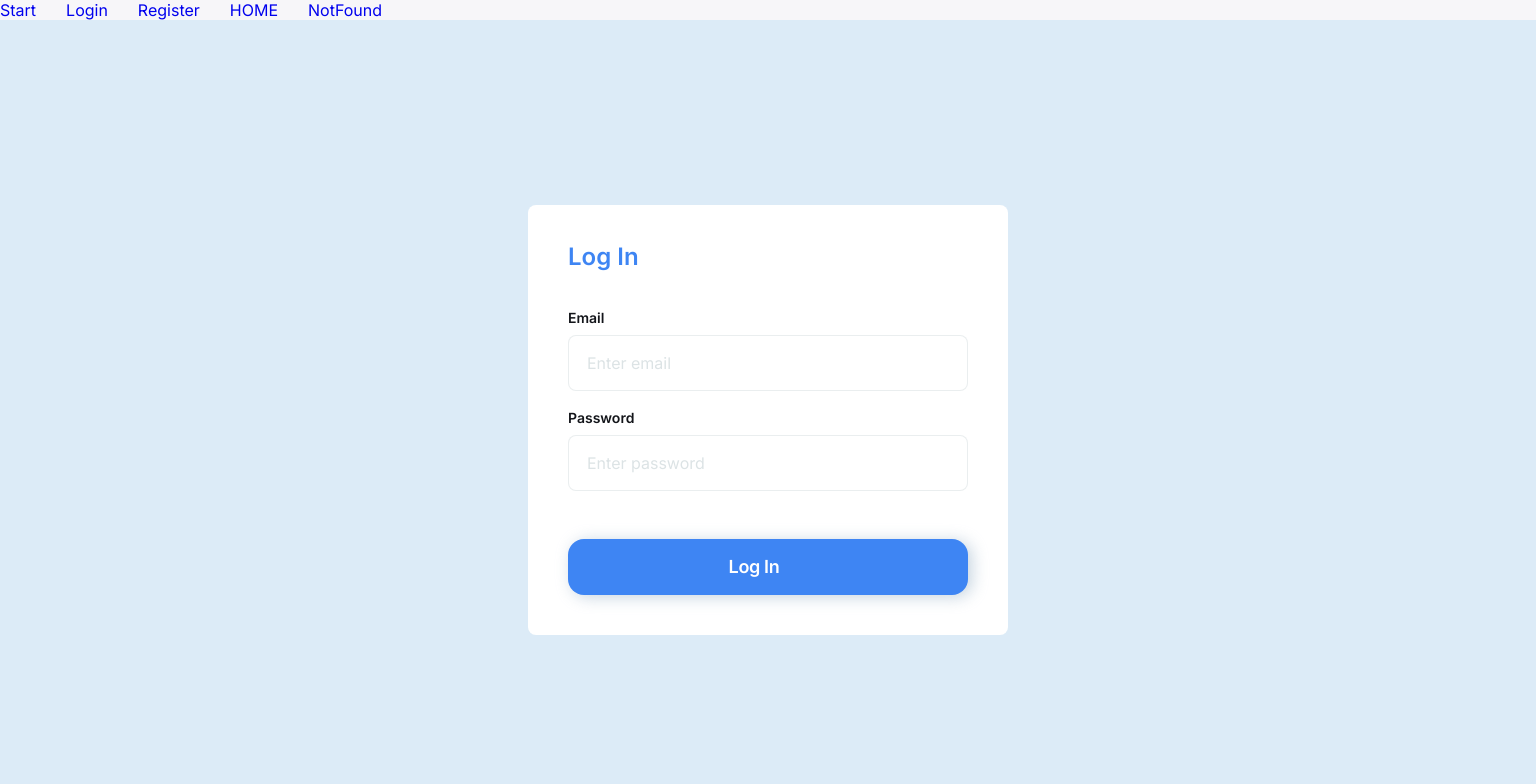
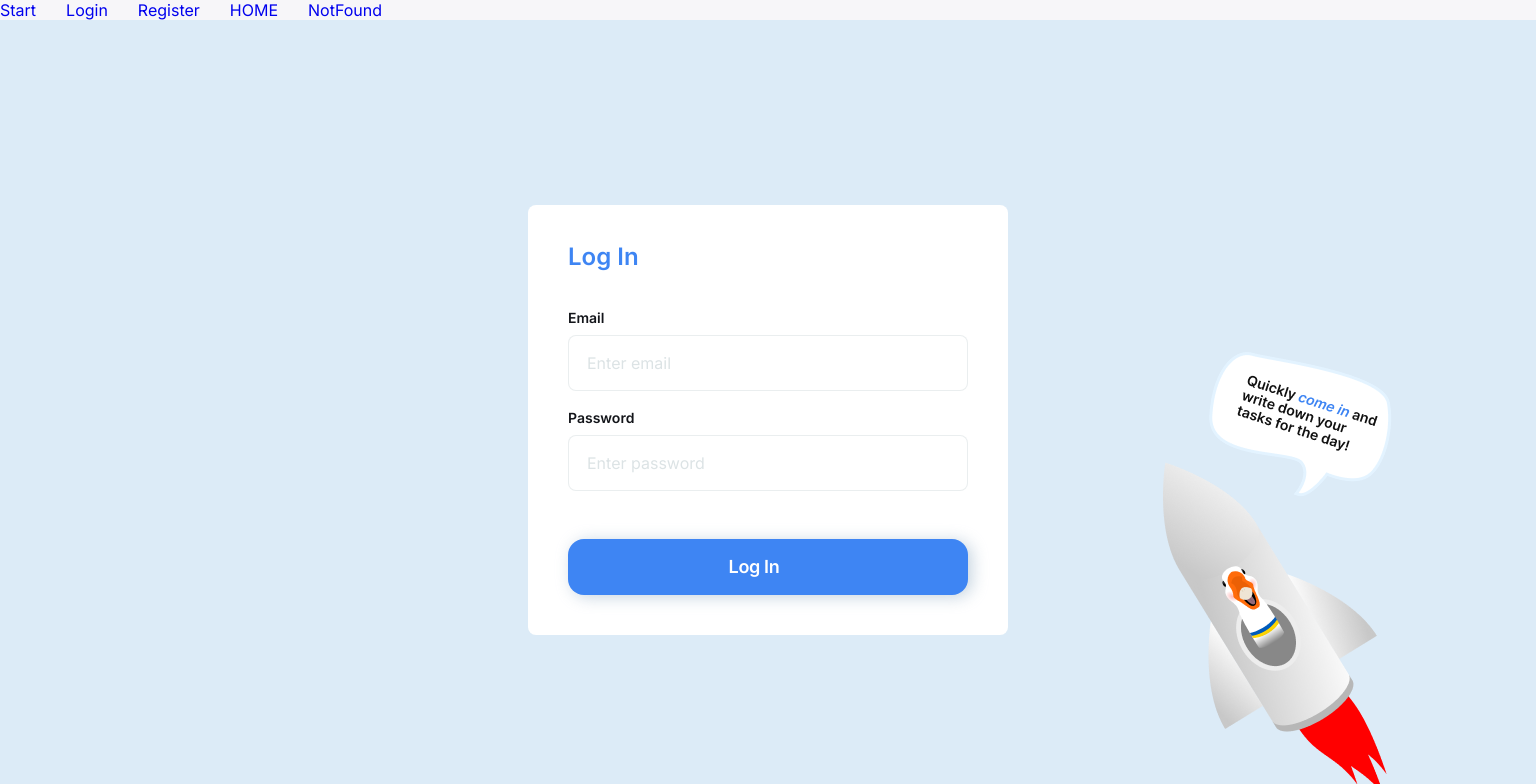
Before and after one commit to 0trava/project-CodeMasters02, a React (Create React App) app: page /login in a window 1536 px wide. Shown: the top 784 px of the page. Built offline with nearby package versions, Linux system fonts and the light colour scheme.

Commit message:
Register/LoginPage
Geese))

```diff
--- a/src/pages/LoginPage/LoginPage.module.css
+++ b/src/pages/LoginPage/LoginPage.module.css
@@ -4,6 +4,14 @@
   flex-direction: column;
   align-items: center;
   width: 100%;
-  min-height: 100vh;
+  height: 100%;
   background-color: #dcebf7;
 }
+
+@media (min-width: 1440px) {
+  .login_page {
+    background-image: url(../../images/LoginPage__rocket_1x.png);
+    background-repeat: no-repeat;
+    background-position: 1090px 320px;
+}
+}
--- a/src/pages/RegisterPage/RegisterPage.module.css
+++ b/src/pages/RegisterPage/RegisterPage.module.css
@@ -4,6 +4,14 @@
     flex-direction: column;
     align-items: center;
     width: 100%;
-    min-height: 100vh;
-    background-color: #dcebf7;
+    height: 100%;
+    background-color: var(--color-blue-light);
   }
+
+@media (min-width: 1440px) {
+    .register_page {
+      background-image: url(../../images/RegisterPage_duck_1x.png);
+      background-repeat: no-repeat;
+      background-position: 49px 100%;
+  }
+}
```
